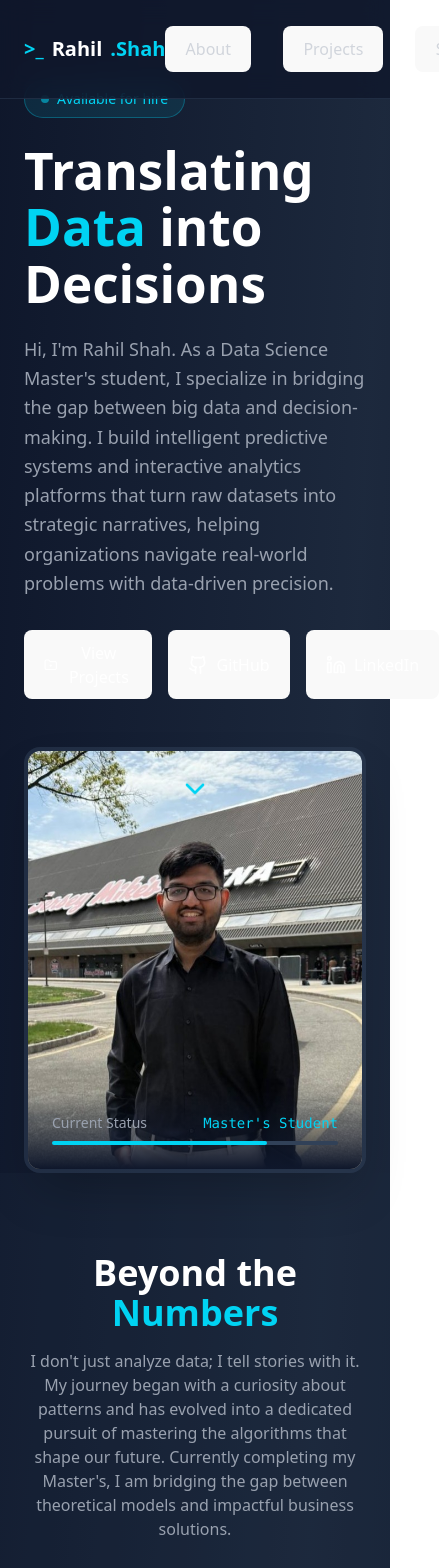
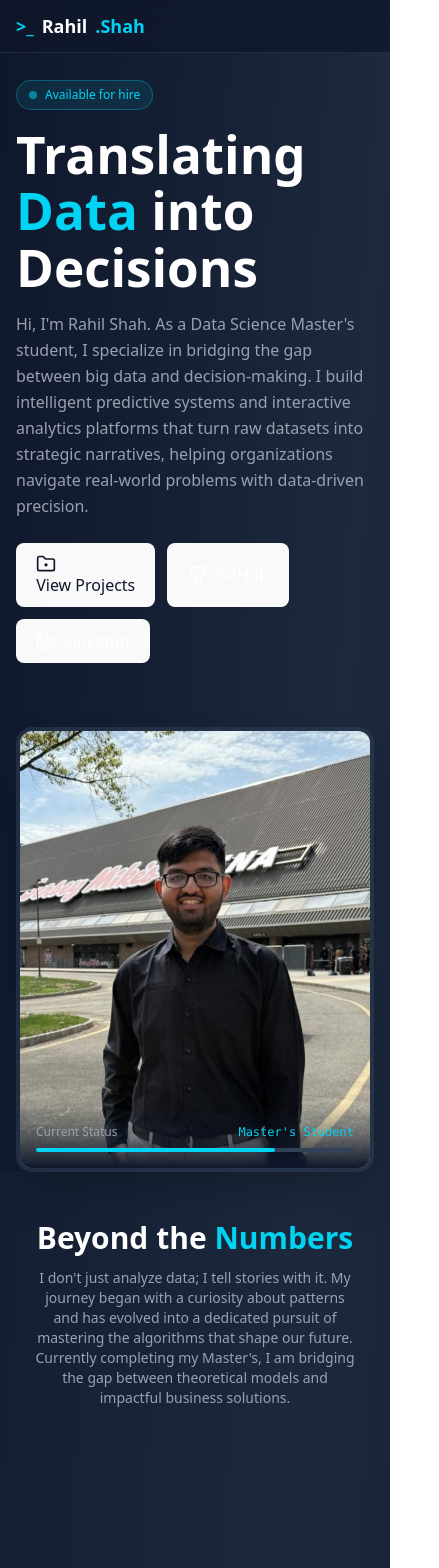
Before and after one commit to Rahilshah01/rahil-portfolio, a React (Vite) app: page / in a window 390 px wide. Shown: the top 1568 px of the page, 439 px wide, since content can reach past the window. Built offline with nearby package versions, Linux system fonts and the light colour scheme.

Commit message:
updated for mobile

```diff
--- a/src/App.jsx
+++ b/src/App.jsx
@@ -97,21 +97,21 @@ export default function DataSciencePortfolio() {
       <Analytics />
       {/* Navigation */}
       <nav className="fixed top-0 w-full bg-slate-900/80 backdrop-blur-md border-b border-slate-700/50 z-50">
-        <div className="max-w-7xl mx-auto px-6 py-4 flex items-center justify-between">
-          <div className="flex items-center gap-2 text-xl font-bold">
+        <div className="max-w-7xl mx-auto px-4 sm:px-6 py-3 sm:py-4 flex items-center justify-between">
+          <div className="flex items-center gap-2 text-lg sm:text-xl font-bold">
             <span className="text-cyan-400">&gt;_</span>
             <span className="text-white">Rahil</span>
             <span className="text-cyan-400">.Shah</span>
           </div>
-          <div className="flex items-center gap-8">
-            <button onClick={() => scrollToSection('about')} className="text-gray-300 hover:text-white transition">About</button>
-            <button onClick={() => scrollToSection('projects')} className="text-gray-300 hover:text-white transition">Projects</button>
-            <button onClick={() => scrollToSection('skills')} className="text-gray-300 hover:text-white transition">Skills</button>
-            <button onClick={() => scrollToSection('contact')} className="text-gray-300 hover:text-white transition">Contact</button>
+          <div className="hidden md:flex items-center gap-6 lg:gap-8">
+            <button onClick={() => scrollToSection('about')} className="text-gray-300 hover:text-white transition text-sm">About</button>
+            <button onClick={() => scrollToSection('projects')} className="text-gray-300 hover:text-white transition text-sm">Projects</button>
+            <button onClick={() => scrollToSection('skills')} className="text-gray-300 hover:text-white transition text-sm">Skills</button>
+            <button onClick={() => scrollToSection('contact')} className="text-gray-300 hover:text-white transition text-sm">Contact</button>
             <a
               href={resumeFile}
               download="Rahil_Shah_Resume.pdf"
-              className="px-5 py-2 border border-cyan-400 text-cyan-400 rounded hover:bg-cyan-400 hover:text-slate-900 transition inline-block text-center"
+              className="px-4 py-2 border border-cyan-400 text-cyan-400 rounded hover:bg-cyan-400 hover:text-slate-900 transition text-sm"
             >
               Download Resume
             </a>
@@ -120,36 +120,36 @@ export default function DataSciencePortfolio() {
       </nav>
 
       {/* Hero Section */}
-      <section className="min-h-screen flex items-center pt-20 px-6">
-        <div className="max-w-7xl mx-auto w-full grid grid-cols-1 lg:grid-cols-2 gap-12 items-center">
+      <section className="min-h-screen flex items-center pt-20 px-4 sm:px-6">
+        <div className="max-w-7xl mx-auto w-full grid grid-cols-1 lg:grid-cols-2 gap-8 lg:gap-12 items-center">
           <div>
-            <div className="inline-flex items-center gap-2 px-4 py-2 rounded-full border border-cyan-400/30 bg-cyan-400/10 mb-6">
+            <div className="inline-flex items-center gap-2 px-3 sm:px-4 py-1.5 sm:py-2 rounded-full border border-cyan-400/30 bg-cyan-400/10 mb-4 sm:mb-6">
               <div className="w-2 h-2 bg-cyan-400 rounded-full animate-pulse"></div>
-              <span className="text-cyan-400 text-sm">Available for hire</span>
+              <span className="text-cyan-400 text-xs sm:text-sm">Available for hire</span>
             </div>
 
-            <h1 className="text-5xl lg:text-6xl font-bold mb-6 leading-tight">
+            <h1 className="text-4xl sm:text-5xl lg:text-6xl font-bold mb-4 sm:mb-6 leading-tight">
               Translating <span className="text-cyan-400">Data</span> into<br />Decisions
             </h1>
 
-            <p className="text-gray-400 text-lg mb-8 leading-relaxed">
+            <p className="text-gray-400 text-base sm:text-lg mb-6 sm:mb-8 leading-relaxed">
               Hi, I'm Rahil Shah. As a Data Science Master's student, I specialize in bridging the gap between big data and decision-making. I build intelligent predictive systems and interactive analytics platforms that turn raw datasets into strategic narratives, helping organizations navigate real-world problems with data-driven precision.
             </p>
 
-            <div className="flex gap-4">
+            <div className="flex flex-wrap gap-3 sm:gap-4">
               <button
                 onClick={() => scrollToSection('projects')}
-                className="px-6 py-3 border border-slate-600 rounded-lg font-semibold hover:border-slate-500 transition flex items-center gap-2"
+                className="px-5 sm:px-6 py-2.5 sm:py-3 bg-cyan-400 text-slate-900 rounded-lg font-semibold hover:bg-cyan-300 transition text-sm sm:text-base"
               >
               <FolderDot size={20} />
                 View Projects
               </button>
-              <button className="px-6 py-3 border border-slate-600 rounded-lg font-semibold hover:border-slate-500 transition flex items-center gap-2"
+              <button className="px-5 sm:px-6 py-2.5 sm:py-3 border border-slate-600 rounded-lg font-semibold hover:border-slate-500 transition flex items-center gap-2 text-sm sm:text-base"
                 onClick={() => window.open('https://github.com/Rahilshah01', '_blank')}>
                 <Github size={20} />
                 GitHub
               </button>
-              <button className="px-6 py-3 border border-slate-600 rounded-lg font-semibold hover:border-slate-500 transition flex items-center gap-2"
+              <button className="px-5 sm:px-6 py-2.5 sm:py-3 border border-slate-600 rounded-lg font-semibold hover:border-slate-500 transition flex items-center gap-2 text-sm sm:text-base"
                 onClick={() => window.open('https://www.linkedin.com/in/rahil-shah-067b74233/', '_blank')}>
                 <Linkedin size={20} />
                 LinkedIn
@@ -157,15 +157,15 @@ export default function DataSciencePortfolio() {
             </div>
           </div>
 
-          <div className="relative">
+          <div className="relative mt-8 lg:mt-0">
             <div className="relative rounded-2xl overflow-hidden border-4 border-slate-700/50 shadow-2xl">
               <img
                 src={profilePic}
                 alt="Rahil Shah"
                 className="w-full"
               />
-              <div className="absolute bottom-0 left-0 right-0 bg-gradient-to-t from-slate-900 to-transparent p-6">
-                <div className="flex items-center justify-between text-sm">
+              <div className="absolute bottom-0 left-0 right-0 bg-gradient-to-t from-slate-900 to-transparent p-4 sm:p-6">
+                <div className="flex items-center justify-between text-xs sm:text-sm">
                   <span className="text-gray-400">Current Status</span>
                   <span className="text-cyan-400 font-mono">Master's Student</span>
                 </div>
@@ -177,18 +177,18 @@ export default function DataSciencePortfolio() {
           </div>
         </div>
 
-        <div className="absolute bottom-8 left-1/2 transform -translate-x-1/2 animate-bounce">
+        <div className="hidden sm:block absolute bottom-8 left-1/2 transform -translate-x-1/2 animate-bounce">
           <ChevronDown className="text-cyan-400" size={32} />
         </div>
       </section>
 
       {/* About Section */}
-      <section id="about" className="py-20 px-6 bg-slate-800/30">
+      <section id="about" className="py-12 sm:py-20 px-4 sm:px-6 bg-slate-800/30">
         <div className="max-w-7xl mx-auto">
-          <h2 className="text-4xl font-bold mb-4 text-center">
+          <h2 className="text-3xl sm:text-4xl font-bold mb-3 sm:mb-4 text-center">
             Beyond the <span className="text-cyan-400">Numbers</span>
           </h2>
-          <p className="text-gray-400 text-center max-w-3xl mx-auto mb-16">
+          <p className="text-gray-400 text-sm sm:text-base text-center max-w-3xl mx-auto mb-10 sm:mb-16 px-4">
             I don't just analyze data; I tell stories with it. My journey began with a curiosity about patterns and has evolved into a dedicated pursuit of mastering the algorithms that shape our future. Currently completing my Master's, I am bridging the gap between theoretical models and impactful business solutions.
           </p>
         </div>
@@ -196,14 +196,14 @@ export default function DataSciencePortfolio() {
 
       {/* Skills Grid */}
       <section id="skills" className="py-20 px-6 bg-slate-800/30">
-          <div className="grid grid-cols-1 md:grid-cols-2 lg:grid-cols-4 gap-6">
+          <div className="grid grid-cols-1 sm:grid-cols-2 lg:grid-cols-4 gap-4 sm:gap-6">
             {skills.map((skill, idx) => (
-              <div key={idx} className="bg-slate-800/50 border border-slate-700/50 rounded-xl p-6 hover:border-cyan-400/50 transition">
-                <div className="mb-4">{skill.icon}</div>
-                <h3 className="text-xl font-bold mb-4">{skill.title}</h3>
+              <div key={idx} className="bg-slate-800/50 border border-slate-700/50 rounded-xl p-5 sm:p-6 hover:border-cyan-400/50 transition">
+                <div className="mb-3 sm:mb-4">{skill.icon}</div>
+                <h3 className="text-lg sm:text-xl font-bold mb-3 sm:mb-4">{skill.title}</h3>
                 <div className="flex flex-wrap gap-2">
                   {skill.tags.map((tag, i) => (
-                    <span key={i} className="px-3 py-1 bg-slate-700/50 text-sm rounded-full text-gray-300">
+                    <span key={i} className="px-2.5 sm:px-3 py-1 bg-slate-700/50 text-xs sm:text-sm rounded-full text-gray-300">
                       {tag}
                     </span>
                   ))}
@@ -216,43 +216,43 @@ export default function DataSciencePortfolio() {
       {/* Projects Section */}
       <section id="projects" className="py-20 px-6">
         <div className="max-w-7xl mx-auto">
-          <div className="flex items-end justify-between mb-12">
+          <div className="flex flex-col sm:flex-row items-start sm:items-end justify-between mb-8 sm:mb-12 gap-4">
             <div>
-              <h2 className="text-4xl font-bold mb-4">
+              <h2 className="text-3xl sm:text-4xl font-bold mb-2 sm:mb-4">
                 Featured <span className="text-purple-400">Projects</span>
               </h2>
-              <p className="text-gray-400">
+              <p className="text-gray-400 text-sm sm:text-base">
                 A selection of my recent work in data analytics, data science, and machine learning.
               </p>
             </div>
-            <button className="px-5 py-2 border border-slate-600 rounded-lg hover:border-slate-500 transition flex items-center gap-2"
+            <button className="px-4 sm:px-5 py-2 border border-slate-600 rounded-lg hover:border-slate-500 transition flex items-center gap-2 text-sm whitespace-nowrap"
               onClick={() => window.open('https://github.com/Rahilshah01', '_blank')}>
               View All on GitHub
               <ExternalLink size={16} />
             </button>
           </div>
 
-          <div className="grid grid-cols-1 lg:grid-cols-3 gap-6">
+          <div className="grid grid-cols-1 md:grid-cols-2 lg:grid-cols-3 gap-5 sm:gap-6">
             {projects.map((project, idx) => (
               <div key={idx} className="group bg-slate-800/50 border border-slate-700/50 rounded-xl overflow-hidden hover:border-cyan-400/50 transition">
                 <div className="relative overflow-hidden">
-                  <div className="absolute top-4 right-4 px-3 py-1 bg-slate-900/80 backdrop-blur-sm rounded-full text-xs font-semibold text-cyan-400 z-10">
+                  <div className="absolute top-3 sm:top-4 right-3 sm:right-4 px-2.5 sm:px-3 py-1 bg-slate-900/80 backdrop-blur-sm rounded-full text-xs font-semibold text-cyan-400 z-10">
                     {project.category}
                   </div>
                   <img
                     src={project.image}
                     alt={project.title}
-                    className="w-full h-48 object-cover group-hover:scale-110 transition duration-500"
+                    className="w-full h-40 sm:h-48 object-cover group-hover:scale-110 transition duration-500"
                   />
                 </div>
-                <div className="p-6">
-                  <h3 className="text-xl font-bold mb-3">{project.title}</h3>
-                  <p className="text-gray-400 text-sm mb-4 leading-relaxed">
+                <div className="p-5 sm:p-6">
+                  <h3 className="text-lg sm:text-xl font-bold mb-2 sm:mb-3">{project.title}</h3>
+                  <p className="text-gray-400 text-xs sm:text-sm mb-3 sm:mb-4 leading-relaxed">
                     {project.description}
                   </p>
                   <div className="flex flex-wrap gap-2 mb-4">
                     {project.tags.map((tag, i) => (
-                      <span key={i} className="px-2 py-1 bg-cyan-400/10 text-cyan-400 text-xs rounded font-mono">
+                      <span key={i} className="px-2 py-0.5 sm:py-1 bg-cyan-400/10 text-cyan-400 text-xs rounded font-mono">
                         {tag}
                       </span>
                     ))}
@@ -262,7 +262,7 @@ export default function DataSciencePortfolio() {
                       href={project.codeLink}
                       target="_blank"
                       rel="noopener noreferrer"
-                      className="flex-1 px-4 py-2 border border-slate-600 rounded hover:border-cyan-400 transition flex items-center justify-center gap-2 text-sm">
+                      className="flex-1 px-3 sm:px-4 py-2 border border-slate-600 rounded hover:border-cyan-400 transition flex items-center justify-center gap-2 text-xs sm:text-sm">
                       <Code size={16} />
                       Code
                     </a>
@@ -271,7 +271,7 @@ export default function DataSciencePortfolio() {
                         href={project.liveLink}
                         target="_blank"
                         rel="noopener noreferrer"
-                        className="flex-1 px-4 py-2 bg-cyan-400/10 text-cyan-400 rounded hover:bg-cyan-400/20 transition flex items-center justify-center gap-2 text-sm">
+                        className="flex-1 px-3 sm:px-4 py-2 bg-cyan-400/10 text-cyan-400 rounded hover:bg-cyan-400/20 transition flex items-center justify-center gap-2 text-xs sm:text-sm">
                         <ExternalLink size={16} />
                         Live Demo
                       </a>
@@ -280,7 +280,7 @@ export default function DataSciencePortfolio() {
                         href={project.codeLink}
                         target="_blank"
                         rel="noopener noreferrer"
-                        className="flex-1 px-4 py-2 bg-cyan-400/10 text-cyan-400 rounded hover:bg-cyan-400/20 transition flex items-center justify-center gap-2 text-sm">
+                        className="flex-1 px-3 sm:px-4 py-2 bg-cyan-400/10 text-cyan-400 rounded hover:bg-cyan-400/20 transition flex items-center justify-center gap-2 text-xs sm:text-sm">
                         <ExternalLink size={16} />
                         View Code
                       </a>
@@ -294,45 +294,45 @@ export default function DataSciencePortfolio() {
       </section>
 
       {/* Contact Section */}
-      <section id="contact" className="py-20 px-6 bg-slate-800/30">
+      <section id="contact" className="py-12 sm:py-20 px-4 sm:px-6 bg-slate-800/30">
         <div className="max-w-4xl mx-auto">
-          <div className="text-center mb-12">
-            <h2 className="text-4xl font-bold mb-4">
+          <div className="text-center mb-8 sm:mb-12">
+            <h2 className="text-3xl sm:text-4xl font-bold mb-3 sm:mb-4">
               Let's <span className="text-cyan-400">Collaborate</span>
             </h2>
-            <p className="text-gray-400 max-w-2xl mx-auto">
+            <p className="text-gray-400 text-sm sm:text-base max-w-2xl mx-auto px-4">
               I'm currently looking for full-time opportunities or internships in Data Science and Machine Learning. Have a project in mind or just want to chat about AI? Drop me a line.
             </p>
           </div>
 
-          <div className="grid grid-cols-1 md:grid-cols-3 gap-6">
-            <div className="flex flex-col items-center gap-4 p-6 bg-slate-800/50 border border-slate-700/50 rounded-xl hover:border-cyan-400/50 transition">
-              <div className="w-16 h-16 bg-cyan-400/10 rounded-full flex items-center justify-center">
+          <div className="grid grid-cols-1 sm:grid-cols-3 gap-4 sm:gap-6">
+            <div className="flex flex-col items-center gap-3 sm:gap-4 p-5 sm:p-6 bg-slate-800/50 border border-slate-700/50 rounded-xl hover:border-cyan-400/50 transition">
+              <div className="w-14 sm:w-16 h-14 sm:h-16 bg-cyan-400/10 rounded-full flex items-center justify-center">
                 <Mail className="text-cyan-400" size={24} />
               </div>
               <div className="text-center">
-                <div className="text-sm text-gray-400 mb-1">Email Me</div>
-                <div className="font-semibold">rahilshah209.rs@gmail.com</div>
+                <div className="text-xs sm:text-sm text-gray-400 mb-1">Email Me</div>
+                <div className="font-semibold text-sm sm:text-base">rahilshah209.rs@gmail.com</div>
               </div>
             </div>
 
-            <div className="flex flex-col items-center gap-4 p-6 bg-slate-800/50 border border-slate-700/50 rounded-xl hover:border-purple-400/50 transition">
-              <div className="w-16 h-16 bg-purple-400/10 rounded-full flex items-center justify-center">
+            <div className="flex flex-col items-center gap-3 sm:gap-4 p-5 sm:p-6 bg-slate-800/50 border border-slate-700/50 rounded-xl hover:border-purple-400/50 transition">
+              <div className="w-14 sm:w-16 h-14 sm:h-16 bg-purple-400/10 rounded-full flex items-center justify-center">
                 <Phone className="text-purple-400" size={24} />
               </div>
               <div className="text-center">
-                <div className="text-sm text-gray-400 mb-1">Call Me</div>
-                <div className="font-semibold">+1 (732) 522-7292</div>
+                <div className="text-xs sm:text-sm text-gray-400 mb-1">Call Me</div>
+                <div className="font-semibold text-sm sm:text-base">+1 (732) 522-7292</div>
               </div>
             </div>
 
-            <div className="flex flex-col items-center gap-4 p-6 bg-slate-800/50 border border-slate-700/50 rounded-xl hover:border-blue-400/50 transition">
-              <div className="w-16 h-16 bg-blue-400/10 rounded-full flex items-center justify-center">
+            <div className="flex flex-col items-center gap-3 sm:gap-4 p-5 sm:p-6 bg-slate-800/50 border border-slate-700/50 rounded-xl hover:border-blue-400/50 transition">
+              <div className="w-14 sm:w-16 h-14 sm:h-16 bg-blue-400/10 rounded-full flex items-center justify-center">
                 <MapPin className="text-blue-400" size={24} />
               </div>
               <div className="text-center">
-                <div className="text-sm text-gray-400 mb-1">Location</div>
-                <div className="font-semibold">Jersey City, NJ</div>
+                <div className="text-xs sm:text-sm text-gray-400 mb-1">Location</div>
+                <div className="font-semibold text-sm sm:text-base">Jersey City, NJ</div>
               </div>
             </div>
           </div>
@@ -340,9 +340,9 @@ export default function DataSciencePortfolio() {
       </section>
 
       {/* Footer */}
-      <footer className="py-6 px-6 border-t border-slate-700/50">
+      <footer className="py-5 sm:py-6 px-4 sm:px-6 border-t border-slate-700/50">
         <div className="max-w-7xl mx-auto text-center">
-          <p className="text-gray-500 text-sm">
+          <p className="text-gray-500 text-xs sm:text-sm">
             © 2026 Rahil Shah | Portfolio. Built with React & Tailwind.
           </p>
         </div>
```
